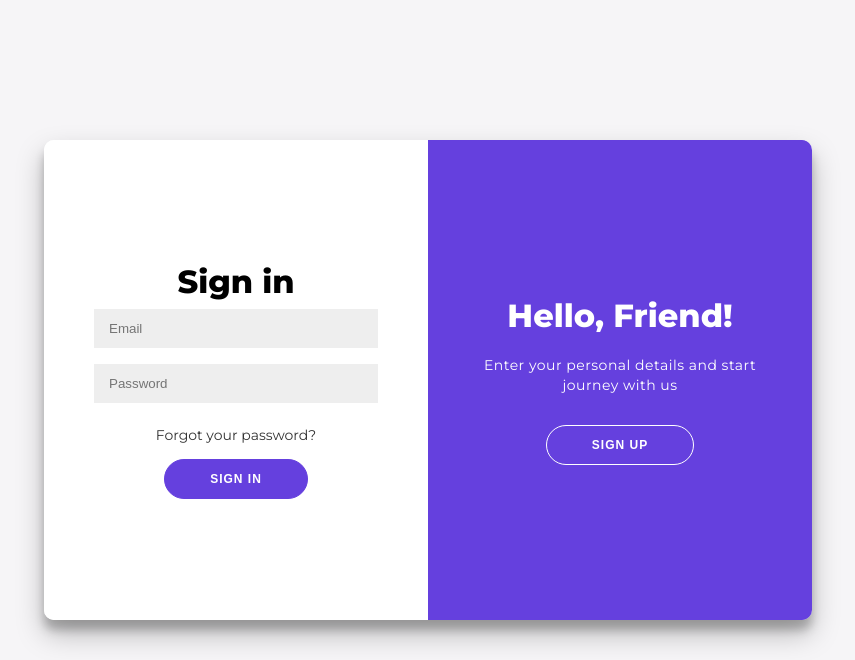
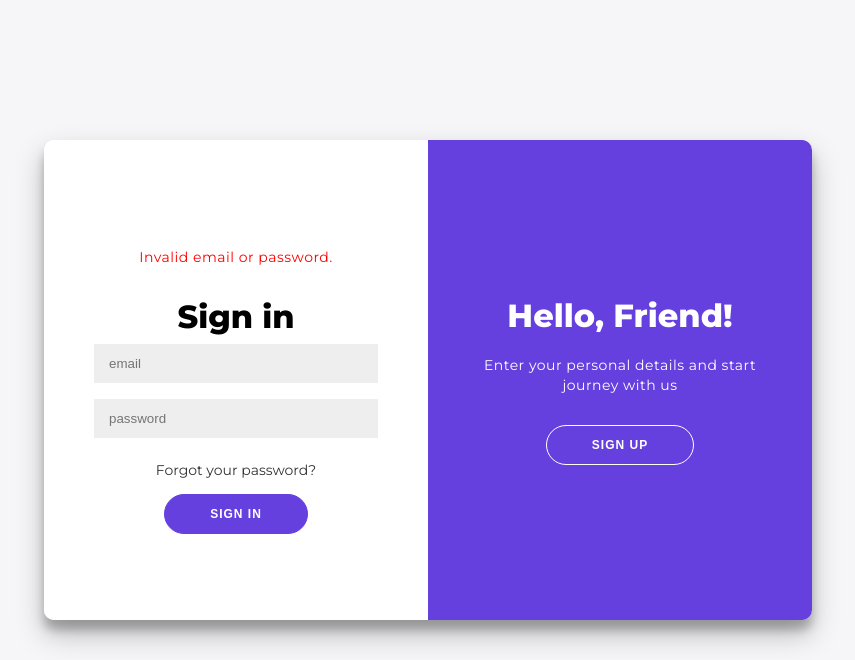
Before and after one commit to raihamehdi/SmartWattSecure, a Django app: page /login in a window 1280 px wide. Shown: the top 660 px of the page, without its empty margins (212-1067 px from the left). Run offline with Django 5.2, Linux system fonts and the light colour scheme; data comes from the database, SQL or seed files in the repository; both versions use the stored data as it was after the commit.

Commit message:
committed

```diff
--- a/SWS/smartwattsecure/smartwatt/urls.py
+++ b/SWS/smartwattsecure/smartwatt/urls.py
@@ -1,10 +1,12 @@
 from django.contrib import admin
 from django.urls import path
-from .views import registeradmin,login
+from .views import registeradmin,signup, login
 
 
 urlpatterns = [
     path('registeradmin', registeradmin, name='registeradmin'),
     path('login', login, name='login'),
+    path('signup', signup, name='signup'),
+
 
 ]
--- a/SWS/smartwattsecure/smartwatt/views.py
+++ b/SWS/smartwattsecure/smartwatt/views.py
@@ -2,6 +2,7 @@
 from django.shortcuts import render, redirect
 from django.contrib.auth.hashers import make_password, check_password
 from .models import Admin,User
+from django.db.models import Q
 
 def registeradmin(request):
     if request.method == 'POST':
@@ -9,11 +10,9 @@ def registeradmin(request):
         password = request.POST.get('password')
         email = request.POST.get('email')
 
-        # Check if an admin with the provided email already exists
         if Admin.objects.filter(email=email).exists():
             return render(request, 'registeradmin.html', {'error': 'Admin with this email already exists.'})
         else:
-            # Create a new Admin instance and set the password
             admin = Admin(admin_name=admin_name, email=email)
             admin.password = make_password(password)
             admin.save()
@@ -23,32 +22,44 @@ def registeradmin(request):
         return render(request, 'registeradmin.html')
 
 
+def signup(request):
+    if request.method == 'POST':
+        username = request.POST.get('username')
+        password = request.POST.get('password')
+        email = request.POST.get('email')
+
+        if Admin.objects.filter(Q(email=email) | Q(admin_name=username)).exists() or User.objects.filter(Q(email=email) | Q(username=username)).exists():
+            return render(request, 'login_signup.html', {'error': 'Email or username already exists.'})
+        else:
+            user = User(username=username, email=email)
+            user.password = make_password(password)
+            user.save()
+
+            return render(request, 'home.html')
+    else:
+        return render(request, 'login_signup.html')
+
 
 def login(request):
-    # if request.method == 'POST':
-    #     email = request.POST.get('email')
-    #     password = request.POST.get('password')
+    if request.method == 'GET':
+        email = request.GET.get('email')
+        password = request.GET.get('password')
 
-    #     try:
-    #         # Check if the login credentials belong to a user
-    #         user = User.objects.get(email=email)
-    #         if check_password(password, user.password):
-    #             # Authentication successful for user, redirect to home page
-    #             return redirect('home')  # Adjust 'home' to your home page URL name
-    #     except User.DoesNotExist:
-    #         pass  # User with the provided email doesn't exist, continue checking for admin
+        # Check if the email exists in the User model
+        user = User.objects.filter(email=email).first()
+        if user is not None and check_password(password, user.password):
+            # Redirect to home page if user is verified
+            return render(request, 'home.html')
 
-    #     try:
-    #         # Check if the login credentials belong to an admin
-    #         admin = Admin.objects.get(email=email)
-    #         if check_password(password, admin.password):
-    #             # Authentication successful for admin, redirect to admin dashboard
-    #             return redirect('admindash')  # Adjust 'admindash' to your admin dashboard URL name
-    #     except Admin.DoesNotExist:
-    #         pass  # Admin with the provided email doesn't exist
+        # Check if the email exists in the Admin model
+        admin = Admin.objects.filter(email=email).first()
+        if admin is not None and check_password(password, admin.password):
+            # Redirect to admin dashboard if admin is verified
+            return render(request, 'admindash.html')
 
-    #     # If no user or admin with the provided credentials is found, show login page again with error
-    #     error_message = 'Invalid email or password.'
-    #     return render(request, 'login_signup.html', {'error': error_message})
-    # else:
+        # If neither User nor Admin is found or credentials are invalid, show error message
+        error_message = 'Invalid email or password.'
+        return render(request, 'login_signup.html', {'error': error_message})
+
+    else:
         return render(request, 'login_signup.html')
--- a/SWS/smartwattsecure/templates/login_signup.html
+++ b/SWS/smartwattsecure/templates/login_signup.html
@@ -14,22 +14,29 @@
 
     <div class="container" id="container">
         <div class="form-container sign-up-container">
-            <form action="POST">
+            {% if error %}
+            <p style="color: red;">{{ error }}</p>
+            {% endif %}
+            <form action="{% url 'signup' %}" method="POST">
+                {% csrf_token %}
                 <h1>Create Account</h1>
-                <input type="text" placeholder="Name" />
-                <input type="email" placeholder="Email" />
-                <input type="password" placeholder="Password" />
+                <input type="text" name="username" placeholder="username" />
+                <input type="password" name="password" placeholder="password" />
+                <input type="email" name="email" placeholder="email" />
+
                 <button class="ammar">Sign Up</button>
-                <button class="google"><img src="{% static 'smartwatt/google.png' %}" alt="Google Icon"><br>Sign Up with Google</button> <!-- Added class "google" -->
+                <button class="google"><img src="{% static 'smartwatt/google.png' %}" alt="Google Icon"><br>Sign Up with Google</button>
             </form>
         </div>
         <div class="form-container sign-in-container">
-            <form action="POST"  action="{% url 'login' %}">
+            <form method="GET"  action="{% url 'login' %}">
                 {% csrf_token %}
-
+                {% if error %}
+                <p style="color: red;">{{ error }}</p>
+                {% endif %}
                 <h1>Sign in</h1>
-                <input type="email" placeholder="Email" />
-                <input type="password" placeholder="Password" />
+                <input type="email" name="email" placeholder="email" />
+                <input type="password" name="password" placeholder="password" />
                 <a href="#">Forgot your password?</a>
                 <button>Sign In</button>
             </form>
```
Also changed, not shown: SWS/smartwattsecure/templates/home.html (added, +12 -0 lines), SWS/smartwattsecure/db.sqlite3.
